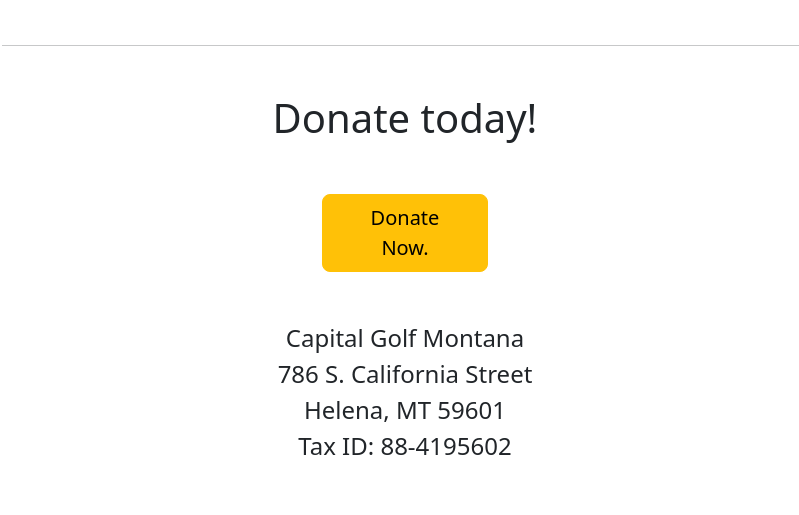
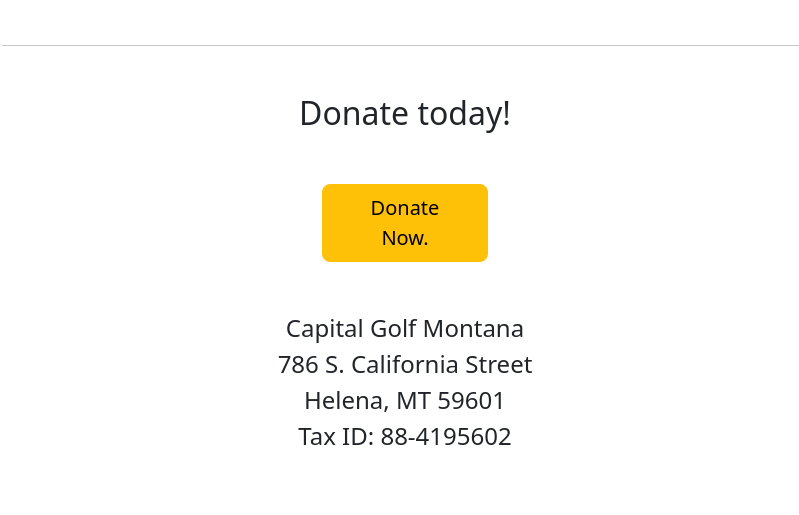
Before and after one commit to kletos/capitalgolfmontana, a plain HTML site: page index.html in a window 1280 px wide. Shown: the part 1223-1738 px from the top of the page, without its empty margins (235-1034 px from the left). Drawn offline with nearby package versions, Linux system fonts and the light colour scheme.

Commit message:
seo updates

```diff
--- a/index.html
+++ b/index.html
@@ -3,8 +3,8 @@
   <head>
     <meta charset="utf-8">
     <meta name="viewport" content="width=device-width, initial-scale=1">
-    <meta name="description" content="">
-    <meta name="author" content="Mark Otto, Jacob Thornton, and Bootstrap contributors">
+    <meta name="description" content="For the first time in 35 years, the Capital High School Boys Golf team brought home the state title.">
+    <meta name="keywords" content="Golf, Capital High, Helena, Montana, Champions, Donate">
     <meta name="generator" content="Hugo 0.104.2">
     <title>Capital Golf Montana</title>
 
@@ -110,7 +110,7 @@
     <hr class="mb-5 mt-5">
 
     <div class="row g-5">
-		<h1 class="text-center mb-1">Donate today!</h4>
+		<h2 class="text-center mb-1">Donate today!</h4>
 		<div class="d-grid col-3 mx-auto">
         	<a href="https://www.paypal.com/donate/?hosted_button_id=4DN2SVQX5ZQV2" class="btn btn-warning btn-lg px-4">Donate Now.</a>
         </div>
```
